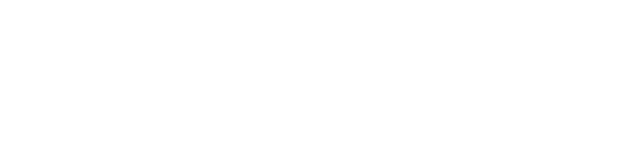
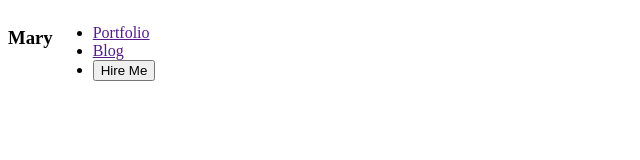
Before and after one commit to SadiaIT21062/FirstPortfolio, a plain HTML site: page index.html in a window 1280 px wide. Shown: the whole page, without its empty margins (0-640 px from the left). Drawn offline with Linux system fonts and the light colour scheme.

Commit message:
font family added

```diff
--- a/index.html
+++ b/index.html
@@ -5,10 +5,23 @@
     <meta name="viewport" content="width=
     , initial-scale=1.0">
     <title>Portfolio</title>
+
+    <link rel="preconnect" href="https://fonts.googleapis.com">
+<link rel="preconnect" href="https://fonts.gstatic.com" crossorigin>
+<link href="https://fonts.googleapis.com/css2?family=Open+Sans:ital,wght@0,700;0,800;1,400;1,500;1,600;1,800&display=swap" rel="stylesheet">
+    <link rel="stylesheet" href="portfolio.css">
+
 </head>
 <body>
     <header>
-
+       <nav>
+        <h3>Mary</h3>
+        <ul>
+            <li><a href="">Portfolio</a></li>
+            <li><a href="">Blog</a></li>
+            <li><button>Hire Me</button></li>
+        </ul>
+       </nav>
     </header>
     <main>
 
--- /dev/null
+++ b/portfolio.css
@@ -0,0 +1,5 @@
+/* nav related styles */
+nav{
+    display: flex;
+    font-family: ;
+}
```
